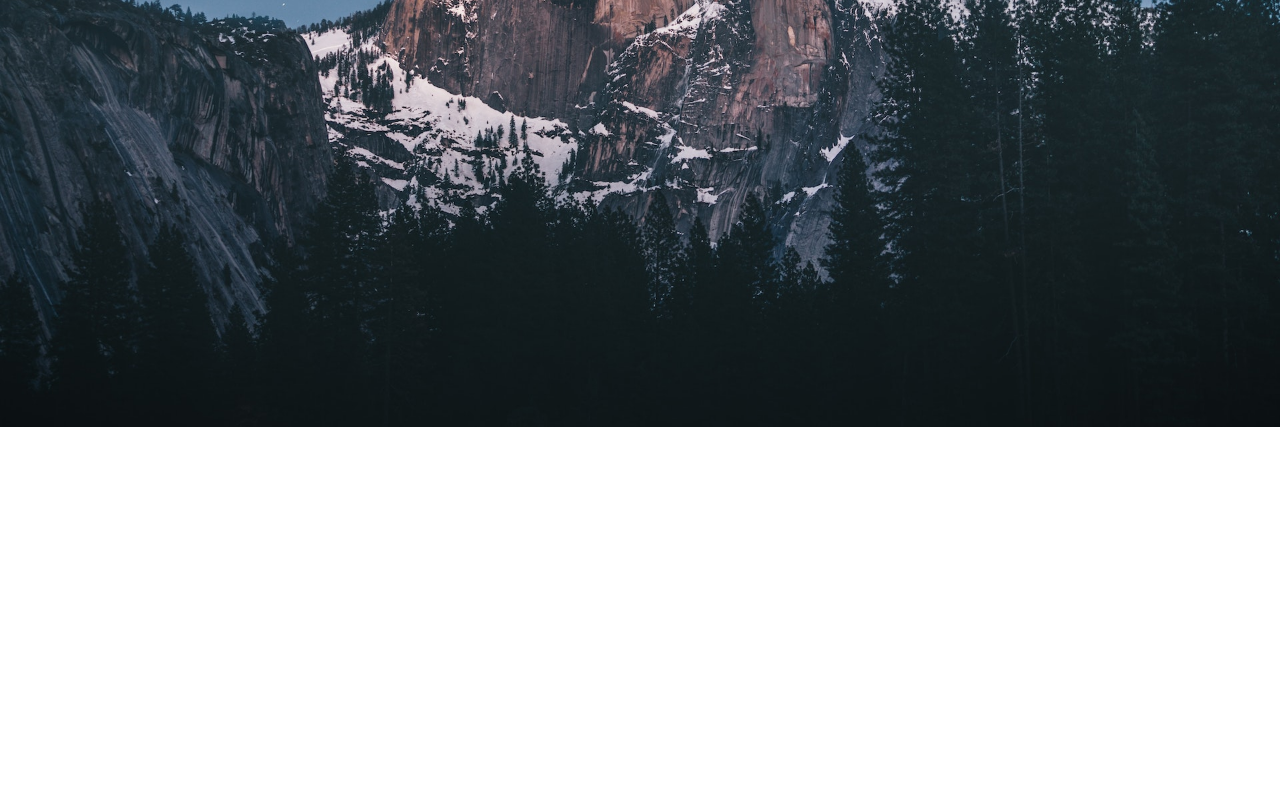
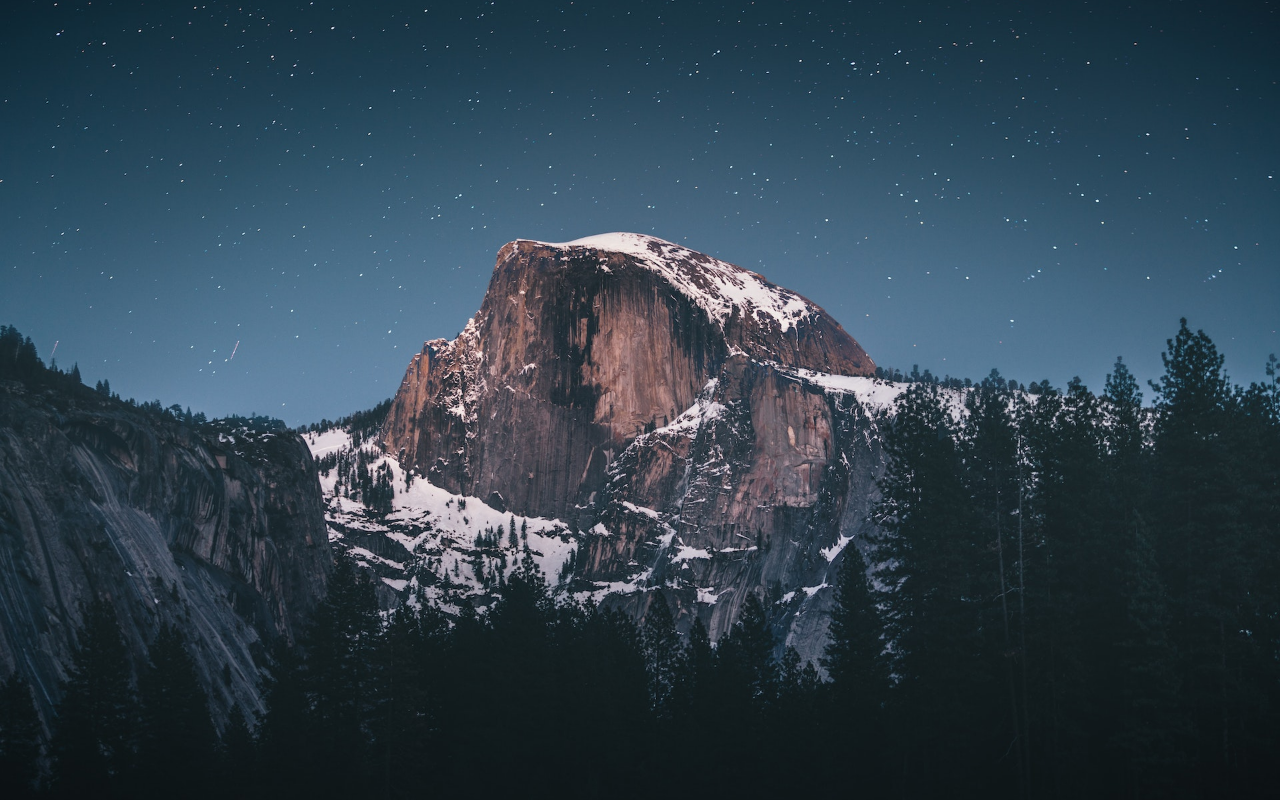
Before and after one commit to Moonchichiii/codealong, a plain HTML site: page index.html in a window 1280 px wide. Drawn offline with Linux system fonts and the light colour scheme.

Commit message:
background image setup, covering the page.

```diff
--- a/assets/css/style.css
+++ b/assets/css/style.css
@@ -9,6 +9,8 @@ body {
     background-position: center;
     background-repeat: no-repeat;
     background-size: cover;
+    width: fit-content;
+    height: 100vh;
 }
 
 
```
